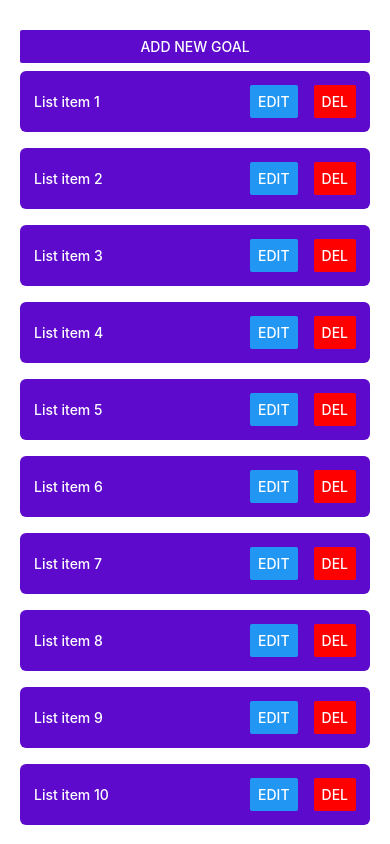
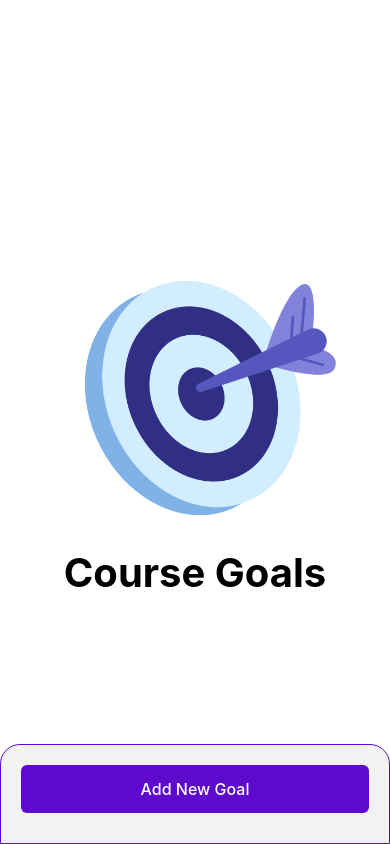
Before and after one commit to AwdreyCandido/course-goals-app, a React Native app: screen / in a window 390 px wide. Built offline with nearby package versions, Linux system fonts and the light colour scheme.

Commit message:
style: finishing touches

```diff
--- a/App.js
+++ b/App.js
@@ -1,22 +1,23 @@
 import { useState } from "react";
-import { Button, FlatList, StyleSheet, View } from "react-native";
+import { Button, FlatList, StyleSheet, View, Text, Image } from "react-native";
 
 import GoalItem from "./src/components/GoalItem";
 import GoalInput from "./src/components/GoalInput";
+import CustomButtom from "./src/components/CustomButton";
 
 export default function App() {
   const [toggleModal, setToggleModal] = useState(false);
   const [goalsList, setGoalsList] = useState([
-    { id: 1, text: "List item 1" },
-    { id: 2, text: "List item 2" },
-    { id: 3, text: "List item 3" },
-    { id: 4, text: "List item 4" },
-    { id: 5, text: "List item 5" },
-    { id: 6, text: "List item 6" },
-    { id: 7, text: "List item 7" },
-    { id: 8, text: "List item 8" },
-    { id: 9, text: "List item 9" },
-    { id: 10, text: "List item 10" },
+    // { id: 1, text: "List item 1" },
+    // { id: 2, text: "List item 2" },
+    // { id: 3, text: "List item 3" },
+    // { id: 4, text: "List item 4" },
+    // { id: 5, text: "List item 5" },
+    // { id: 6, text: "List item 6" },
+    // { id: 7, text: "List item 7" },
+    // { id: 8, text: "List item 8" },
+    // { id: 9, text: "List item 9" },
+    // { id: 10, text: "List item 10" },
   ]);
 
   function addGoalHandler(goalText) {
@@ -38,16 +39,16 @@ export default function App() {
 
   return (
     <View style={styles.appContainer}>
-      <Button
-        color="#5e0acc"
-        title="Add New Goal"
-        onPress={toggleModalHandler}
-      />
-      <GoalInput
-        visible={toggleModal}
-        onToggleModal={toggleModalHandler}
-        onAddGoal={addGoalHandler}
-      />
+      {goalsList.length == 0 ? (
+        <View style={{alignItems: 'center'}}>
+          <Image style={styles.image} source={require('./assets/images/goal.png')} />
+          <Text style={{ fontSize: 40, fontWeight: "bold" }}>Course Goals</Text>
+        </View>
+      ) : (
+        <>
+          <View style={styles.titleContainer}>
+            <Text style={styles.title}>Your Goals</Text>
+          </View>
           <View style={styles.goalsContainer}>
             <FlatList
               data={goalsList}
@@ -57,9 +58,19 @@ export default function App() {
                 );
               }}
               keyExtractor={(item) => item.id}
-          showsVerticalScrollIndicator={true}
+              // showsVerticalScrollIndicator={true}
             />
           </View>
+        </>
+      )}
+      <View style={styles.buttonContainer}>
+        <CustomButtom title="Add New Goal" onPress={toggleModalHandler} />
+      </View>
+      <GoalInput
+        visible={toggleModal}
+        onToggleModal={toggleModalHandler}
+        onAddGoal={addGoalHandler}
+      />
     </View>
   );
 }
@@ -67,12 +78,36 @@ export default function App() {
 const styles = StyleSheet.create({
   appContainer: {
     flex: 1,
-    paddingTop: 30,
-    paddingHorizontal: 20,
-    justifyContent: 'center'
+    paddingVertical: 30,
+    rowGap: 20,
+    justifyContent: "center",
+    alignContent: "center",
   },
   goalsContainer: {
     flex: 4,
+    paddingHorizontal: 20,
+    paddingBottom: 80,
   },
-
+  titleContainer: {
+    paddingHorizontal: 20,
+  },
+  buttonContainer: {
+    alignSelf: "center",
+    position: "absolute",
+    padding: 20,
+    bottom: 0,
+    height: 100,
+    width: "100%",
+    backgroundColor: "#f2f2f2",
+    borderTopLeftRadius: 20,
+    borderTopRightRadius: 20,
+    borderWidth: 1,
+    borderColor: "#5e0acc",
+    elevation: 5,
+  },
+  title: { marginTop: 40, fontSize: 25, fontWeight: "bold" },
+  image: {
+    height: 300,
+    width: 300,
+  }
 });
--- a/src/components/CustomButton.js
+++ b/src/components/CustomButton.js
@@ -1,8 +1,14 @@
 import { Pressable, Text, StyleSheet } from "react-native";
 
-function CustomButtom({ onPress, title }) {
+function CustomButtom({ onPress, title, type }) {
   return (
-    <Pressable style={styles.button} onPress={onPress}>
+    <Pressable
+      style={{
+        ...styles.button,
+        backgroundColor: type != "del" ? "#5e0acc" : "red",
+      }}
+      onPress={onPress}
+    >
       <Text style={styles.title}>{title}</Text>
     </Pressable>
   );
@@ -14,7 +20,6 @@ const styles = StyleSheet.create({
     alignItems: "center",
     padding: 14,
     borderRadius: 6,
-    backgroundColor: "#5e0acc",
   },
   title: {
     fontSize: 16,
--- a/src/components/GoalInput.js
+++ b/src/components/GoalInput.js
@@ -6,6 +6,8 @@ import {
   StyleSheet,
   Modal,
   Pressable,
+  Keyboard,
+  Alert,
 } from "react-native";
 import CustomButtom from "./CustomButton";
 
@@ -17,7 +19,14 @@ function GoalInput({ onAddGoal, onToggleModal, visible }) {
   }
 
   function addGoalHandler() {
+    if (goalText == "" || goalText.length < 5) {
+      Alert.alert("Error", "The Goal must have a greater title!", [
+        { text: "OK", type: "error" },
+      ]);
+      return;
+    }
     onAddGoal(goalText);
+    onToggleModal();
     setGoalText("");
   }
 
@@ -38,10 +47,15 @@ function GoalInput({ onAddGoal, onToggleModal, visible }) {
             placeholder="Your course goal"
             value={goalText}
             onChangeText={goalInputHandler}
+            onSubmitEditing={Keyboard.dismiss}
           />
           <View style={styles.buttonContainer}>
             <CustomButtom onPress={addGoalHandler} title="Add Goal" />
-            <CustomButtom onPress={onToggleModal} title="Close Modal" />
+            <CustomButtom
+              onPress={onToggleModal}
+              title="Close Modal"
+              type="del"
+            />
           </View>
         </View>
       </View>
--- a/src/components/GoalItem.js
+++ b/src/components/GoalItem.js
@@ -23,7 +23,7 @@ const styles = StyleSheet.create({
     justifyContent: "space-between",
     alignItems: "center",
     marginVertical: 8,
-    padding: 14,
+    padding: 12,
     borderRadius: 6,
     backgroundColor: "#5e0acc",
     color: "white",
```
Also changed, not shown: assets/images/goal.png (added). Lines whose indentation alone changed are shown as unchanged.
